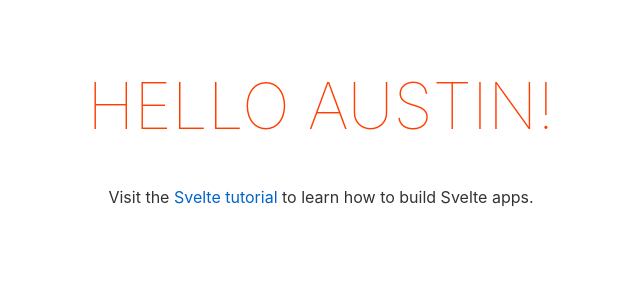
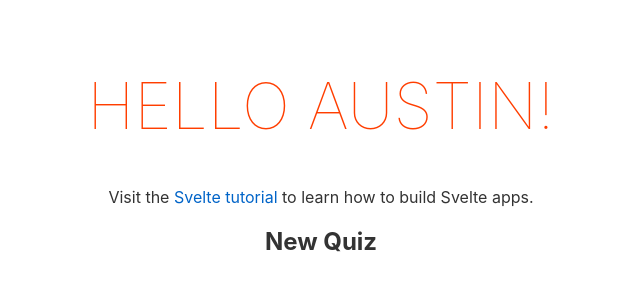
Before and after one commit to awburgard/Learning-Svelte, a Svelte app: page / in a window 1280 px wide. Shown: the top 300 px of the page, without its empty margins (319-959 px from the left). Built offline with nearby package versions, Linux system fonts and the light colour scheme.

Commit message:
sets up first component

```diff
--- a/src/App.svelte
+++ b/src/App.svelte
@@ -1,11 +1,7 @@
 <script>
   export let name;
+  import Quiz from "./Quiz.svelte";
 </script>
-
-<main>
-	<h1>Hello {name}!</h1>
-	<p>Visit the <a href="https://svelte.dev/tutorial">Svelte tutorial</a> to learn how to build Svelte apps.</p>
-</main>
 
 <style>
   main {
@@ -28,3 +24,13 @@
     }
   }
 </style>
+
+<main>
+  <h1>Hello {name}!</h1>
+  <p>
+    Visit the
+    <a href="https://svelte.dev/tutorial">Svelte tutorial</a>
+    to learn how to build Svelte apps.
+    <Quiz quizName="New Quiz" />
+  </p>
+</main>
--- /dev/null
+++ b/src/Quiz.svelte
@@ -0,0 +1,7 @@
+<script>
+ export let quizName = "Austin's Quiz";
+</script>
+
+<div>
+  <h2>{quizName}</h2>
+</div>
```
Lines whose indentation alone changed are shown as unchanged.
